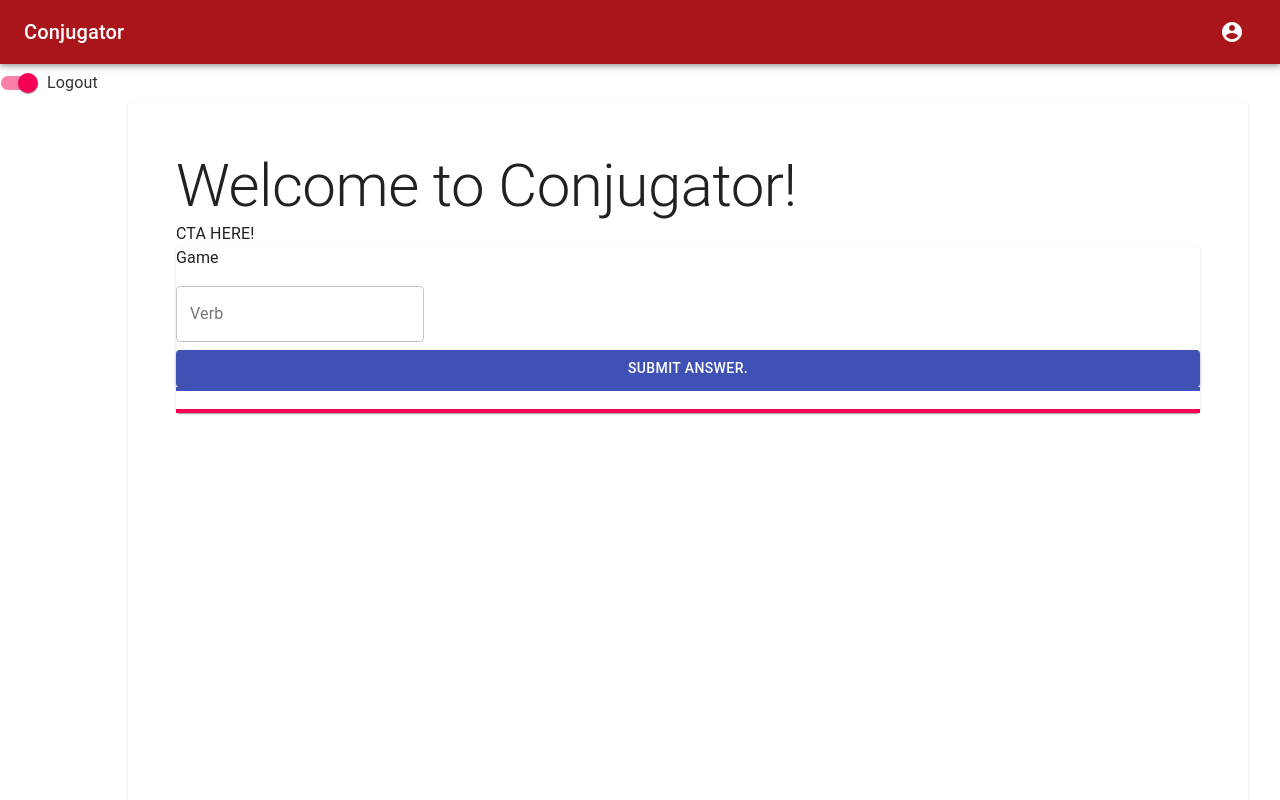
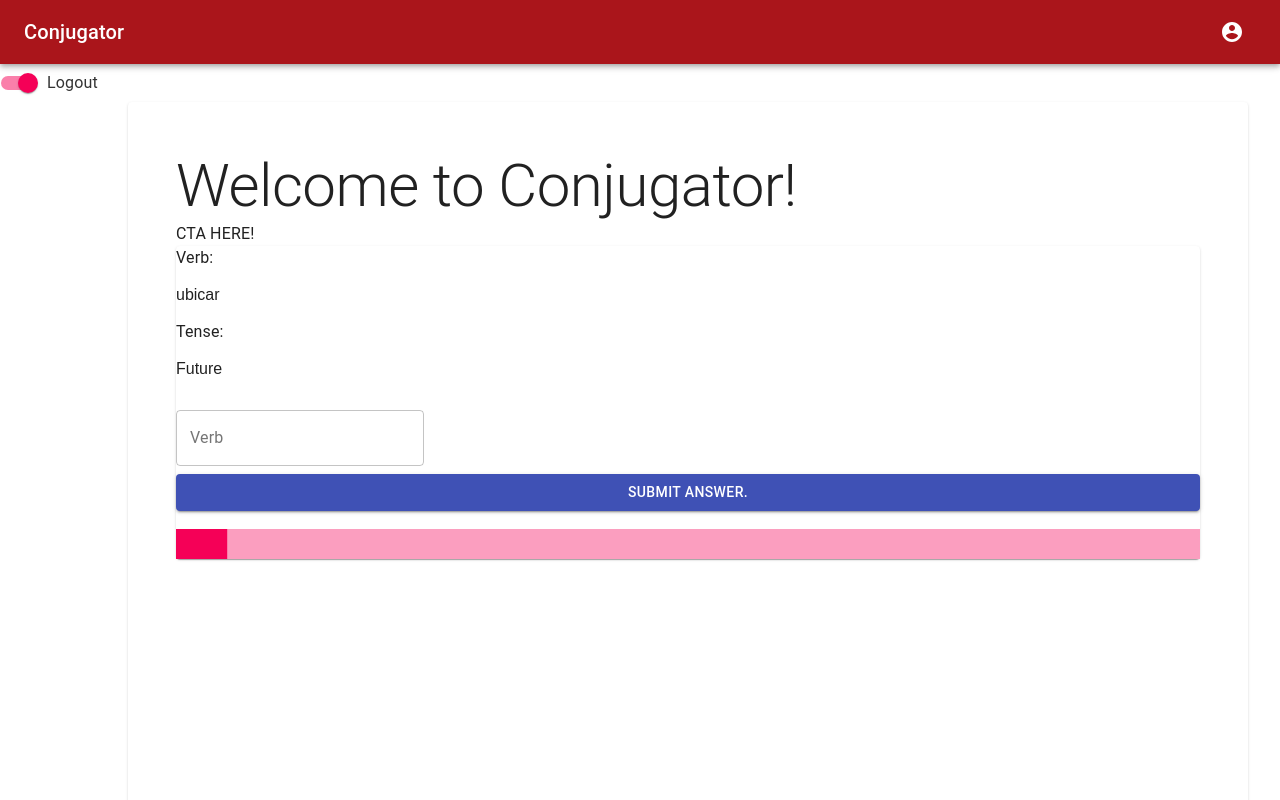
Before and after one commit to buildweek-conjugator/Frontend, a React (Create React App) app in the folder conjugator/: page /game in a window 1280 px wide. Shown: the top 800 px of the page. Built offline with nearby package versions, Linux system fonts and the light colour scheme.

Commit message:
got component progress bar working-ish

```diff
--- a/conjugator/src/views/App.scss
+++ b/conjugator/src/views/App.scss
@@ -17,4 +17,8 @@
       padding: 3rem;
     }
   }
+
+  .progress-bar {
+    height: 30px;
+  }
 }
--- a/conjugator/src/views/components/ConjugatorGame/ConjugatorGame.js
+++ b/conjugator/src/views/components/ConjugatorGame/ConjugatorGame.js
@@ -30,17 +30,31 @@ const useStyles = makeStyles(theme => ({
     width: 200
   }
 }));
+
+const data = {
+  "answer": "ubicaren",
+  "performer": "ellos/ellas/ustedes",
+  "mood": "Subjunctive",
+  "infinitive": "ubicar",
+  "performer_en": "them / you all (formal)",
+  "tense": "Future",
+  "has_long": false,
+  "translation": "to place; locate; to be located; be situated",
+  "value": null
+}
+
 export default function ConjugatorGame() {
   const classes = useStyles();
+  const [verb, setVerb] = useState(data);
+  const [completed, setCompleted] = useState(5);
 
-  const [verb, setVerb] = useState('');
-  const [answer, setAnswer] = useState('');
-  const [completed, setCompleted] = useState(5);
+  let verb_xyz = "";
+
   const handleChange = event => {
-    // const updatedVerb = {verb, [event.target.name]: event.target.value};
-    console.log('Event verb', event.target.value);
-    setVerb(event.target.value);
-    // setVerb = verb
+    // console.log('Event verb', event.target.value);
+    // console.log("event target", event.target.value)
+    let verb_xyz = event.target.value;
+    setVerb({...verb, [event.target.name] : event.target.value});
   };
 
   // axios request to get relevant user settings.
@@ -49,19 +63,27 @@ export default function ConjugatorGame() {
   // step3 posts request to check if answer is correct.
   function handleSubmit(event) {
     event.preventDefault();
-    axios.get('somerUrl', verb).then(respone => setAnswer(respone.data.answer));
+    // axios.get('somerUrl', verb);
+    // console.log("verb_xyz", verb_xyz)
+    // console.log(event.target) // should be whole form
 
-    if (verb === answer) { // updating progress bar.
-   setCompleted(completed+1)
-  }
+    let verb_value = document.getElementById("outlined-name")
 
+    // console.log("verb answer", verb.answer)
+    //update progress bar
+    if (verb_value.value === verb.answer) {
+      setCompleted(completed+10)
+    }
   }
   // step4 if then statement if correct moves to next question,else red box of saddness.
 
   return (
     <div className="app-containter-holder">
       <Paper>
-        <Typography component="h3">Game</Typography>
+        <Typography component="h2">Verb: </Typography>
+        <p>{verb.infinitive}</p>
+        <Typography component="h2">Tense: </Typography>
+        <p>{verb.tense}</p>
 
         <form
           className={classes.container}
@@ -74,7 +96,8 @@ export default function ConjugatorGame() {
             label="Verb"
             name="verb"
             onChange={handleChange}
-            value={verb}
+            placeholder="Enter your conjugation"
+            value={verb.value}
             margin="normal"
             variant="outlined"
           />
@@ -88,7 +111,7 @@ export default function ConjugatorGame() {
             Submit Answer.
           </Button>
     </form>
-    <ProgressBar progress = {completed}/>
+    <ProgressBar completed={completed}/>
       </Paper>
     </div>
   );
--- a/conjugator/src/views/components/ProgressBar/ProgressBar.js
+++ b/conjugator/src/views/components/ProgressBar/ProgressBar.js
@@ -10,15 +10,16 @@ const useStyles = makeStyles({
 
 export default function ProgressBar(props) {
 
+  // console.log("props", typeof props.completed)
+  // console.log("props", props)
+
   const classes = useStyles();
-
-
 
       return (
     <div className={classes.root}>
-      <LinearProgress variant="determinate" value={props.completed} />
+      {/* <LinearProgress variant="determinate" value={props.completed} /> */}
       <br />
-      <LinearProgress color="secondary" variant="determinate" value={props.completed} />
+      <LinearProgress className="progress-bar" color="secondary" variant="determinate" value={props.completed} />
     </div>
   );
 
```
